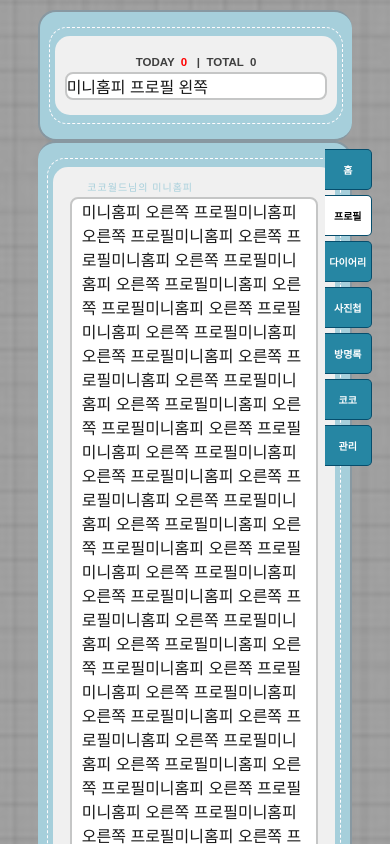
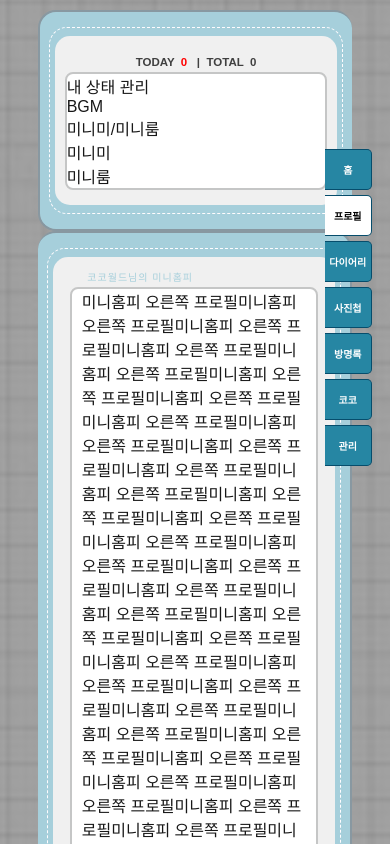
Before and after one commit to Team-COCOs/COCO_FrontEnd, a Next.js app: page /cocoworld/1 in a window 390 px wide. Both pictures are taken after a click on the element "프로필". Shown: the top 844 px of the page. Built offline with nearby package versions, Linux system fonts and the light colour scheme; no server answers; a web font is replaced by a local one.

Commit message:
Feat: axios 오류 및 tab 추가

```diff
--- a/src/components/MiniHomePage/Home/DiaryTitle/index.tsx
+++ b/src/components/MiniHomePage/Home/DiaryTitle/index.tsx
@@ -29,8 +29,12 @@ const DiaryTitle = ({ setIsOpen }: Props) => {
         const response = await axiosInstance.get(`/friends/status/${id}`);
 
         setFriendStatus(response.data);
-      } catch (error) {
-        console.error("일촌 상태 가져오기 실패:", error);
+      } catch (error: any) {
+        if (error.response?.status === 401) {
+          setFriendStatus(null);
+        } else {
+          console.error("일촌 상태 가져오기 실패:", error);
+        }
       } finally {
         setIsLoading(false);
       }
@@ -63,7 +67,13 @@ const DiaryTitle = ({ setIsOpen }: Props) => {
             !friendStatus.requested && (
               <div
                 className="DiaryTitle_plus_friend dotumFont"
-                onClick={handleClick}
+                onClick={() => {
+                  if (!user) {
+                    alert("로그인이 필요합니다.");
+                    return;
+                  }
+                  handleClick();
+                }}
               >
                 + 일촌맺기
               </div>
--- a/src/components/MiniHomePage/Home/HomeRight/FriendComment/index.tsx
+++ b/src/components/MiniHomePage/Home/HomeRight/FriendComment/index.tsx
@@ -8,7 +8,7 @@ interface FriendCommentData {
   content: string;
   createdAt: string;
   authorName: string;
-  hostName: string;
+  authorRealName: string;
 }
 
 const FriendComment = () => {
@@ -42,6 +42,8 @@ const FriendComment = () => {
         const status = error.response?.status;
         if (status === 403) {
           alert("서로 일촌인 경우에만 일촌평을 남길 수 있습니다.");
+        } else if (status === 401) {
+          alert("로그인 후 일촌평을 작성하실 수 있습니다.");
         } else {
           alert("일촌평 등록 중 오류가 발생했습니다.");
         }
@@ -62,9 +64,12 @@ const FriendComment = () => {
           withCredentials: true,
         }
       );
+      console.log(res.data.data);
       setFriendComment(res.data.data);
-    } catch (error) {
-      console.error("일촌평 불러오기 실패", error);
+    } catch (error: any) {
+      if (error.response?.status !== 401) {
+        console.error("일촌평 불러오기 실패", error);
+      }
     }
   };
 
@@ -101,7 +106,7 @@ const FriendComment = () => {
             •&nbsp;{friendComment.content}&nbsp;({friendComment.authorName}
             <span className="FriendComment_name_navytext">
               {" "}
-              {friendComment.hostName}
+              {friendComment.authorRealName}
             </span>
             )
             <span className="FriendComment_datetext">
--- a/src/components/MiniHomePage/Home/HomeRight/RecentPhoto/index.tsx
+++ b/src/components/MiniHomePage/Home/HomeRight/RecentPhoto/index.tsx
@@ -24,7 +24,7 @@ const RecentPhoto: React.FC<HomeTabProps> = ({ activeTab, onTabClick }) => {
             {/* <div>· 오늘의 사진</div> */}
           </div>
           <div className="RecentPhoto_new_alltab Gulim">
-            {(isMobile ? tabKeys : filteredTabKeys).map((key) => (
+            {filteredTabKeys.map((key) => (
               <div
                 key={key}
                 className="RecentPhoto_new_tabs"
--- /dev/null
+++ b/src/components/MiniHomePage/MiniHomeProfile/MiniHomeProfileLeft/MiniHomeProfileLeftMenu/index.tsx
@@ -0,0 +1,51 @@
+// MiniHomeProfileLeftMenu.tsx
+import React from "react";
+import { MiniHomeProfileLeftMenuStyled } from "./styled";
+
+const MiniHomeProfileLeftMenu = ({
+  menuData,
+  language = "ko", // 기본값을 "ko"로 설정
+}: {
+  menuData: any;
+  language?: string;
+}) => {
+  const selectedMenuData = menuData[language] || menuData.ko;
+
+  const renderMenuItem = (menu: any) => {
+    const hasChildren = menu.children && menu.children.length > 0;
+
+    return (
+      <li
+        key={menu.title}
+        className={hasChildren ? "has-children" : "none-children"}
+      >
+        {menu.title}
+        {hasChildren && (
+          <ul>
+            {menu.children.map((child: any) => (
+              <li key={child.title}>{child.title}</li>
+            ))}
+          </ul>
+        )}
+      </li>
+    );
+  };
+
+  return (
+    <MiniHomeProfileLeftMenuStyled>
+      <div className="MiniHomeProfileLeftMenu">
+        <ul>
+          {/* 조건에 따라 메뉴 항목들 렌더링 */}
+          {Object.values(selectedMenuData).map((item: any) => {
+            if (item.title && item.children) {
+              return renderMenuItem(item);
+            }
+            return <li key={item}>{item}</li>;
+          })}
+        </ul>
+      </div>
+    </MiniHomeProfileLeftMenuStyled>
+  );
+};
+
+export default MiniHomeProfileLeftMenu;
--- /dev/null
+++ b/src/components/MiniHomePage/MiniHomeProfile/MiniHomeProfileLeft/MiniHomeProfileLeftMenu/styled.ts
@@ -0,0 +1,15 @@
+import styled from "styled-components";
+
+export const MiniHomeProfileLeftMenuStyled = styled.div`
+  li {
+    padding-left: 5px;
+  }
+
+  .none-children::before {
+    content: "▪️";
+    position: absolute;
+    left: 0;
+    color: orange;
+    font-size: 20px;
+  }
+`;
--- a/src/components/MiniHomePage/MiniHomeProfile/MiniHomeProfileLeft/index.tsx
+++ b/src/components/MiniHomePage/MiniHomeProfile/MiniHomeProfileLeft/index.tsx
@@ -1,12 +1,23 @@
 import { MiniHomeProfileLeftStyled } from "./styled";
-import { useEffect } from "react";
+import { useState } from "react";
+import MiniHomeProfileLeftMenu from "./MiniHomeProfileLeftMenu";
+import { profileLeftTabs } from "@/constants/profileLeftTabs";
 
 const MiniHomeProfileLeft = () => {
+  const [language, setLanguage] = useState("ko"); // 초기 언어는 "ko"
+
+  const toggleLanguage = () => {
+    setLanguage((prevLang) => (prevLang === "ko" ? "en" : "ko"));
+  };
+
   return (
     <MiniHomeProfileLeftStyled>
       <div className="MiniHomeProfileLeft_wrap">
         <div className="MiniHomeProfileLeft_componentWrap">
-          미니홈피 프로필 왼쪽
+          <MiniHomeProfileLeftMenu
+            menuData={profileLeftTabs}
+            language={language}
+          />
         </div>
       </div>
     </MiniHomeProfileLeftStyled>
--- a/src/components/MiniHomePage/MiniHomeProfile/MiniHomeProfileLeft/styled.ts
+++ b/src/components/MiniHomePage/MiniHomeProfile/MiniHomeProfileLeft/styled.ts
@@ -1,3 +1,20 @@
 import styled from "styled-components";
 
-export const MiniHomeProfileLeftStyled = styled.div``;
+export const MiniHomeProfileLeftStyled = styled.div`
+  width: 100%;
+  height: 100%;
+  .MiniHomeProfileLeft_wrap {
+    width: 100%;
+    height: 100%;
+  }
+  .MiniHomeProfileLeft_componentWrap {
+    width: 100%;
+    height: 100%;
+    ul,
+    li {
+      list-style-type: none;
+      padding: 0;
+      margin: 0;
+    }
+  }
+`;
--- /dev/null
+++ b/src/constants/profileLeftTabs.tsx
@@ -0,0 +1,24 @@
+export const profileLeftTabs = {
+  ko: {
+    status: "내 상태 관리",
+    bgm: "BGM",
+    minimiRoom: {
+      title: "미니미/미니룸",
+      children: [
+        { title: "미니미", type: "minimi" },
+        { title: "미니룸", type: "miniroom" },
+      ],
+    },
+  },
+  en: {
+    status: "Manage My Status",
+    bgm: "BGM",
+    minimiRoom: {
+      title: "Minimi / Miniroom",
+      children: [
+        { title: "Minimi", type: "minimi" },
+        { title: "Miniroom", type: "miniroom" },
+      ],
+    },
+  },
+};
--- /dev/null
+++ b/src/context/LanguageContext.tsx
@@ -0,0 +1,29 @@
+import { createContext, useContext, useState, ReactNode } from "react";
+
+type Language = "ko" | "en";
+
+interface LanguageContextType {
+  language: Language;
+  setLanguage: (lang: Language) => void;
+}
+
+const LanguageContext = createContext<LanguageContextType | undefined>(
+  undefined
+);
+
+export const LanguageProvider = ({ children }: { children: ReactNode }) => {
+  const [language, setLanguage] = useState<Language>("ko");
+
+  return (
+    <LanguageContext.Provider value={{ language, setLanguage }}>
+      {children}
+    </LanguageContext.Provider>
+  );
+};
+
+export const useLanguage = () => {
+  const context = useContext(LanguageContext);
+  if (!context)
+    throw new Error("useLanguage must be used within a LanguageProvider");
+  return context;
+};
--- a/src/lib/axios.ts
+++ b/src/lib/axios.ts
@@ -43,7 +43,6 @@ axiosInstance.interceptors.response.use(
         const refreshToken = Cookies.get("refresh_token");
 
         if (!refreshToken) {
-          Router.push("/");
           return Promise.reject(error);
         }
 
--- a/src/pages/_app.tsx
+++ b/src/pages/_app.tsx
@@ -5,14 +5,17 @@ import theme from "@/styles/theme";
 import store from "@/store/store";
 import { Provider } from "react-redux";
 import { AuthProvider } from "../context/AuthContext";
+import { LanguageProvider } from "@/context/LanguageContext";
 
 export default function App({ Component, pageProps }: AppProps) {
   return (
     <Provider store={store}>
       <AuthProvider>
-        <ThemeProvider theme={theme}>
-          <Component {...pageProps} />
-        </ThemeProvider>
+        <LanguageProvider>
+          <ThemeProvider theme={theme}>
+            <Component {...pageProps} />
+          </ThemeProvider>
+        </LanguageProvider>
       </AuthProvider>
     </Provider>
   );
```
